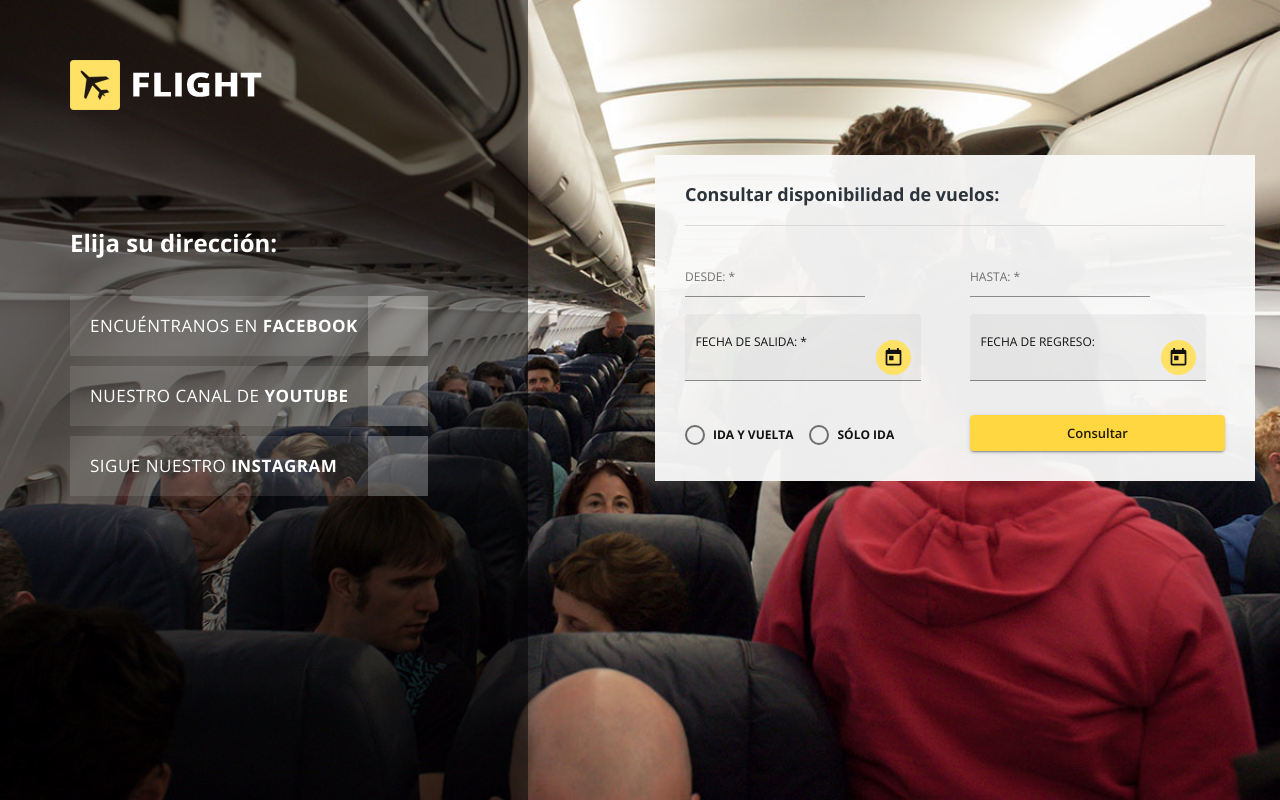
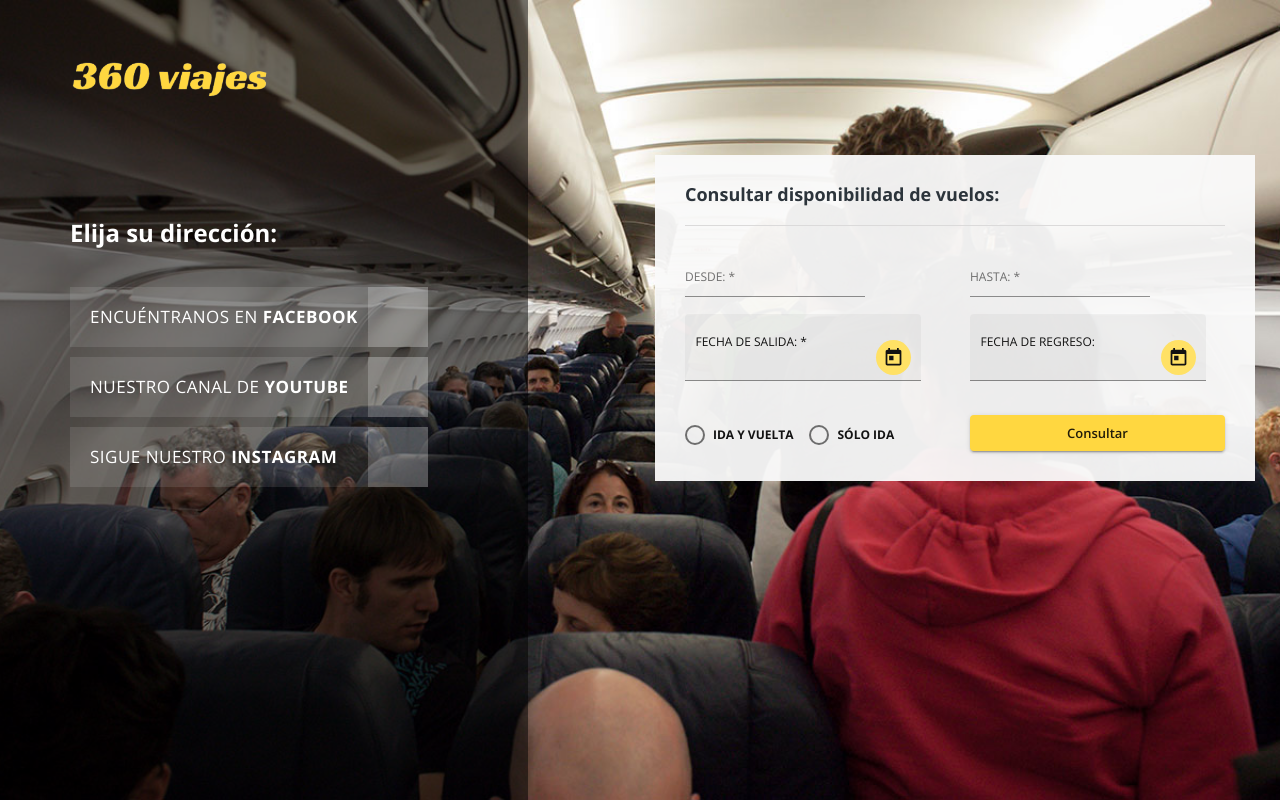
Before and after one commit to No-Country/S2-03-M, an Angular app in the folder turismo-app/: page / in a window 1280 px wide. Built offline with nearby package versions, Linux system fonts and the light colour scheme; a web font is replaced by a local one.

Commit message:
Frontend: set title and logo

```diff
--- a/turismo-app/src/app/pages/home/home.component.scss
+++ b/turismo-app/src/app/pages/home/home.component.scss
@@ -1,3 +1,7 @@
+.logo img {
+  width: 200px;
+}
+
 .mat-radio-group {
   display: flex;
   flex-direction: row;
--- a/turismo-app/src/index.html
+++ b/turismo-app/src/index.html
@@ -2,7 +2,7 @@
 <html lang="en">
   <head>
     <meta charset="utf-8" />
-    <title>TurismoApp</title>
+    <title>360 viajes</title>
     <base href="/" />
     <meta name="viewport" content="width=device-width, initial-scale=1" />
     <link rel="icon" type="image/x-icon" href="favicon.ico" />
```
Also changed, not shown: turismo-app/src/assets/img/logo.png.
